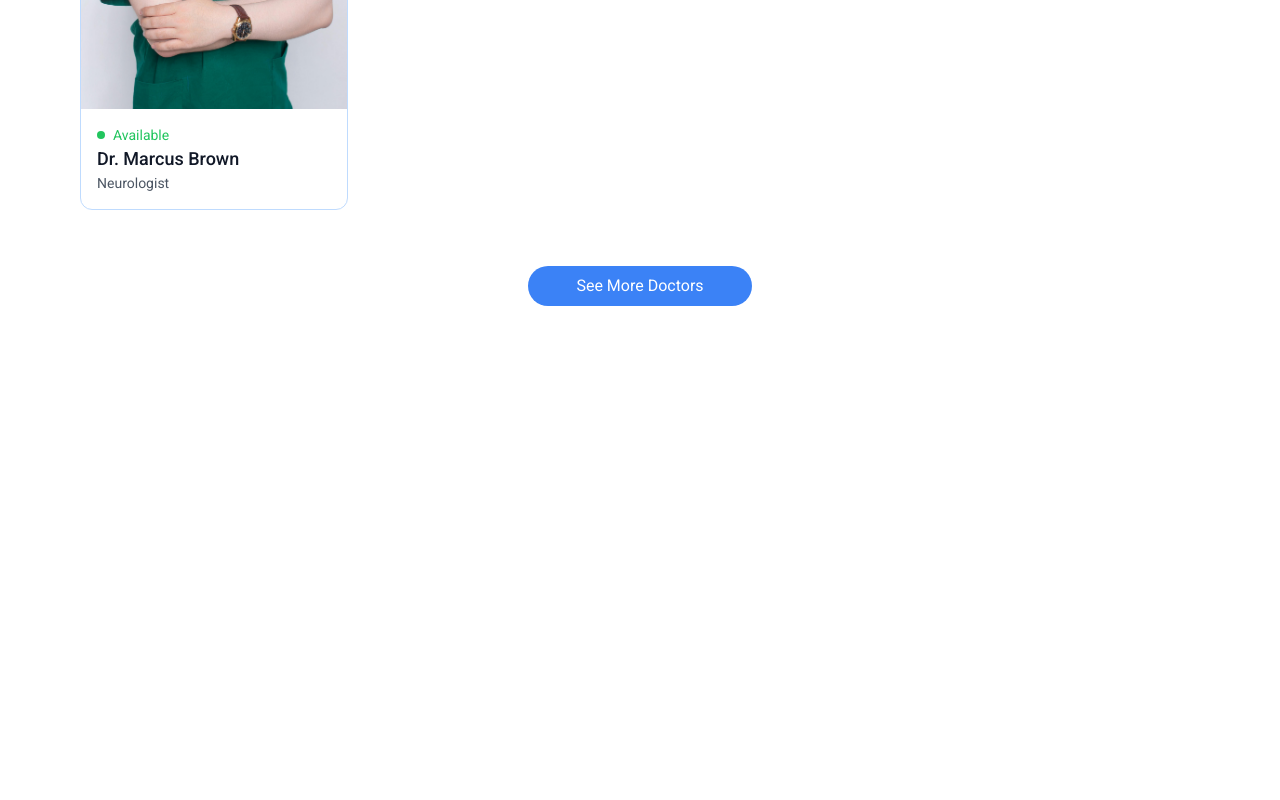
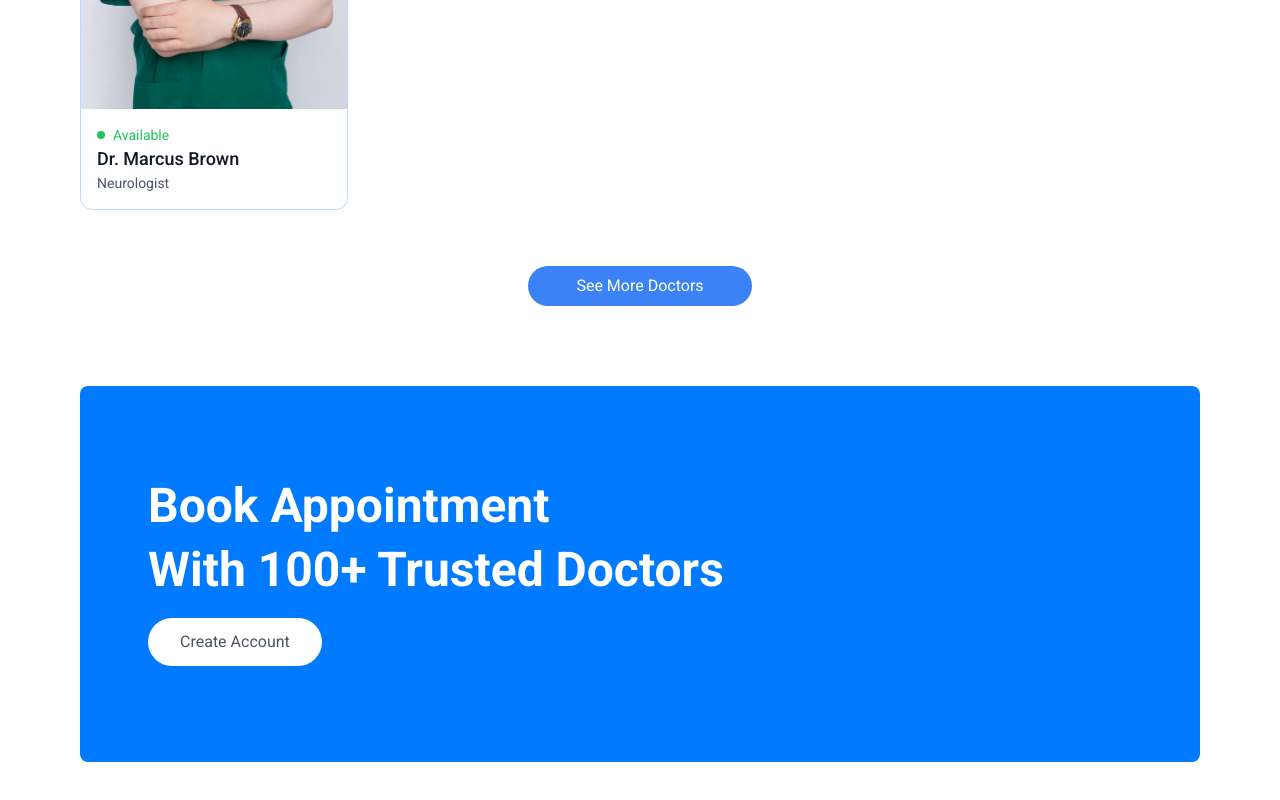
Before and after one commit to briansimiyuj/doctor-appointment-app, a React (Vite) app: page / in a window 1280 px wide. Shown: the part 2051-2851 px from the top of the page. Before the commit the page ends 2357 px from the top, so only its background shows below. Built offline with nearby package versions, Linux system fonts and the light colour scheme; a web font is replaced by a local one.

Commit message:
Left Banner

```diff
--- /dev/null
+++ b/src/components/Banner/Banner.tsx
@@ -0,0 +1,17 @@
+import LeftBannerSide from "./LeftBannerSide"
+
+const Banner: React.FC = ()=>{
+
+    return(
+
+        <div className="flex bg-primary-bg rounded-lg px-6 sm:px-10 md:px-14 lg:px-12 my-20 md:mx-10">
+
+            <LeftBannerSide/>
+
+        </div>
+
+    )
+
+}
+
+export default Banner
--- /dev/null
+++ b/src/components/Banner/LeftBannerSide.tsx
@@ -0,0 +1,30 @@
+import { useNavigate } from "react-router-dom"
+
+const LeftBannerSide: React.FC = ()=>{
+
+    const navigate = useNavigate()
+
+    return(
+
+        <div className="flex-1 py-8 sm:py-10 md:py-16 lg:py-24 lg:pl-5">
+
+            <div className="text-xl sm:text-2xl md:text-3xl lg:text-5xl font-semibold text-white">
+
+                <h3>Book Appointment</h3>
+
+                <h2 className="mt-4">With 100+ Trusted Doctors</h2>
+
+            </div>
+
+            <button
+                className="bg-white text-sm sm:text-base text-gray-600 px-8 py-3 rounded-full mt-6 hover:scale-105 transition-all"
+                onClick={() => navigate("/login")}
+            >Create Account</button>
+
+        </div>
+
+    )
+
+}
+
+export default LeftBannerSide
--- a/src/pages/HomePage.tsx
+++ b/src/pages/HomePage.tsx
@@ -1,3 +1,4 @@
+import Banner from "../components/Banner/Banner"
 import Hero from "../components/Hero/Hero"
 import SpecialityMenu from "../components/Speciality/SpecialityMenu"
 import TopDoctors from "../components/TopDoctors/TopDoctors"
@@ -14,6 +15,8 @@ const HomePage: React.FC = ()=>{
 
             <TopDoctors/>
 
+            <Banner/>
+
         </>
 
     )
```
Also changed, not shown: 1 other file (tests, documents, lock files or other folders).
